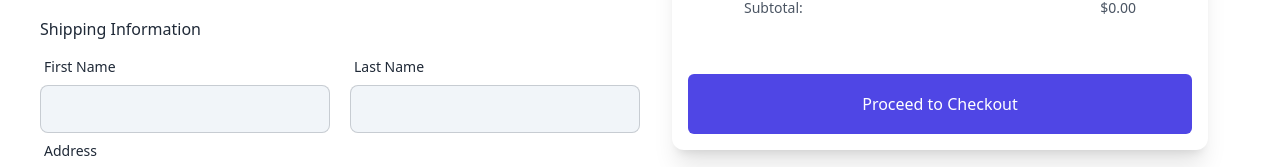
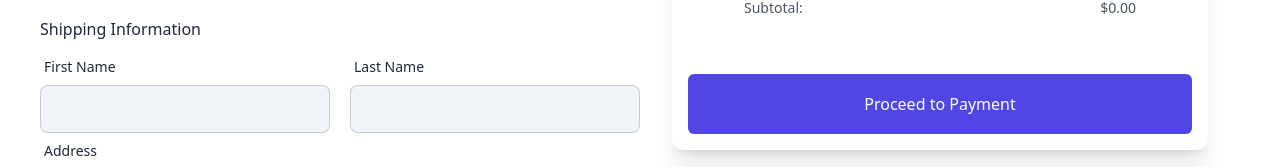
Before and after one commit to rossduris/printify-store, a Next.js app: page /checkout in a window 1280 px wide. Shown: the part 315-482 px from the top of the page. Built offline with nearby package versions, Linux system fonts and the light colour scheme.

Commit message:
update checkout text

```diff
--- a/pages/components/ShippingForm.tsx
+++ b/pages/components/ShippingForm.tsx
@@ -266,7 +266,7 @@ const ShippingForm = () => {
             role="link"
             className="mt-5 w-full px-4 py-3 text-white bg-indigo-600 rounded-md hover:bg-indigo-500 focus:outline-none"
           >
-            Proceed to Checkout
+            Proceed to Payment
           </button>
         </CartReview>
       </div>
```
